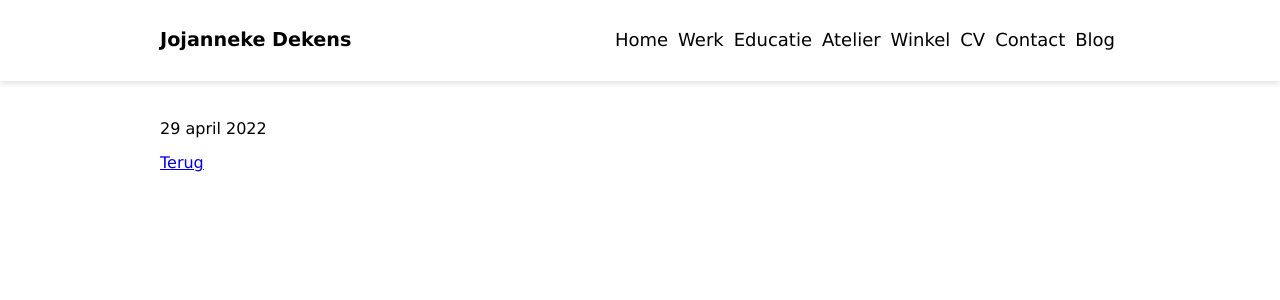
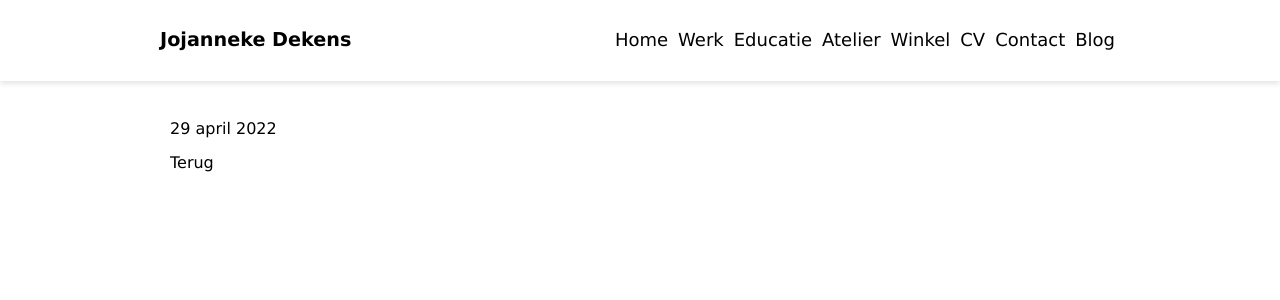
Before and after one commit to ienemien/dekens-portfolio, a Vue app: page /post/1 in a window 1280 px wide. Shown: the top 300 px of the page. Built offline with nearby package versions, Linux system fonts and the light colour scheme; no server answers.

Commit message:
better navigation back to blog page

```diff
--- a/src/App.vue
+++ b/src/App.vue
@@ -13,15 +13,19 @@ import AppHeader from "@/components/AppHeader.vue";
   </div>
 </template>
 
-<style scoped>
+<style scoped lang="scss">
 .grid-container {
   display: grid;
   grid-template-columns: repeat(8, 1fr);
   grid-template-rows: minmax(1em, auto) 1fr auto minmax(1em, auto);
-}
 
-main {
-  padding-top: 100px;
-  grid-column: 2 / span 6;
+  main {
+    padding: 100px 10px;
+    grid-column: 1 / span 8;
+
+    @media screen and (min-width: 740px) {
+      grid-column: 2 / span 6;
+    }
+  }
 }
 </style>
--- a/src/components/AppPagination.vue
+++ b/src/components/AppPagination.vue
@@ -1,5 +1,6 @@
 <script setup lang="ts">
 const props = defineProps<{
+  routeName: string;
   activePage: number;
   pageCount: number;
 }>();
@@ -10,7 +11,7 @@ const props = defineProps<{
     <ul>
       <li>
         <RouterLink
-          :to="{ name: 'blog', query: { page: 1 } }"
+          :to="{ name: routeName, query: { page: 1 } }"
           :class="{ disabled: activePage === 1 }"
         >
           &#10094;&#10094;
@@ -18,7 +19,7 @@ const props = defineProps<{
       </li>
       <li>
         <RouterLink
-          :to="{ name: 'blog', query: { page: activePage - 1 } }"
+          :to="{ name: routeName, query: { page: activePage - 1 } }"
           :class="{ disabled: activePage === 1 }"
         >
           &#10094;
@@ -29,7 +30,7 @@ const props = defineProps<{
       </li>
       <li :class="{ disabled: activePage === pageCount }">
         <RouterLink
-          :to="{ name: 'blog', query: { page: activePage + 1 } }"
+          :to="{ name: routeName, query: { page: activePage + 1 } }"
           :class="{ disabled: activePage === pageCount }"
         >
           &#10095;
@@ -51,6 +52,7 @@ const props = defineProps<{
 nav {
   display: flex;
   justify-content: center;
+  grid-column: 1 / span 8;
 
   ul {
     list-style: none;
--- a/src/stores/BlogPostStore.ts
+++ b/src/stores/BlogPostStore.ts
@@ -7,7 +7,7 @@ export const useBlogPostStore = defineStore({
   state: () => ({
     pages: [{ pageNr: 0, posts: [] as BlogPost[] }],
     totalPages: 0,
-    currentPage: 0,
+    currentPage: 1,
     loading: false,
   }),
   getters: {
--- a/src/views/BlogPostDetailView.vue
+++ b/src/views/BlogPostDetailView.vue
@@ -1,20 +1,27 @@
 <script setup lang="ts">
 import type Post from "@/model/BlogPost";
 import BlogPostService from "@/services/BlogPostService";
+import { useBlogPostStore } from "@/stores/BlogPostStore";
 import { computed } from "@vue/reactivity";
 import dayjs from "dayjs";
 import { onMounted, ref } from "vue";
-import { RouterLink, useRoute } from "vue-router";
+import { useRoute, useRouter } from "vue-router";
 
 const postService = new BlogPostService();
 const post = ref<Post>();
 const route = useRoute();
+const router = useRouter();
+const postStore = useBlogPostStore();
 const postDate = computed(() =>
   dayjs(post?.value?.date).format("DD MMMM YYYY")
 );
 const postDateTime = computed(() =>
   dayjs(post?.value?.date).format("YYYY-MM-DD")
 );
+
+function goBack() {
+  router.push({ name: "blog", query: { page: postStore.currentPage } });
+}
 
 onMounted(async () => {
   try {
@@ -35,8 +42,6 @@ onMounted(async () => {
       <time :datetime="postDateTime">{{ postDate }}</time>
     </header>
     <p v-html="post?.content.rendered"></p>
-    <RouterLink to="/blog">Terug</RouterLink>
+    <a @click="goBack">Terug</a>
   </article>
 </template>
-
-<style scoped></style>
--- a/src/views/BlogView.vue
+++ b/src/views/BlogView.vue
@@ -41,17 +41,21 @@ onMounted(async () => {
     </li>
   </ul>
   <AppPagination
+    :route-name="'blog'"
     :active-page="activePage"
     :page-count="blogPostStore.totalPages"
   >
   </AppPagination>
 </template>
 
-<style scoped>
+<style scoped lang="scss">
 .blogpost-list {
   display: grid;
   grid-template-columns: 1fr;
   grid-gap: 40px;
+
+  @media screen and (min-width: 740px) {
+    grid-template-columns: 1fr 1fr;
   }
 
   .blogpost-item {
@@ -61,10 +65,5 @@ onMounted(async () => {
     box-shadow: 5px 5px 8px 5px rgb(235, 235, 235);
     padding: 15px;
   }
-
-@media screen and (min-width: 740px) {
-  .blogpost-list {
-    grid-template-columns: 1fr 1fr;
-  }
 }
 </style>
```
Lines whose indentation alone changed are shown as unchanged.
